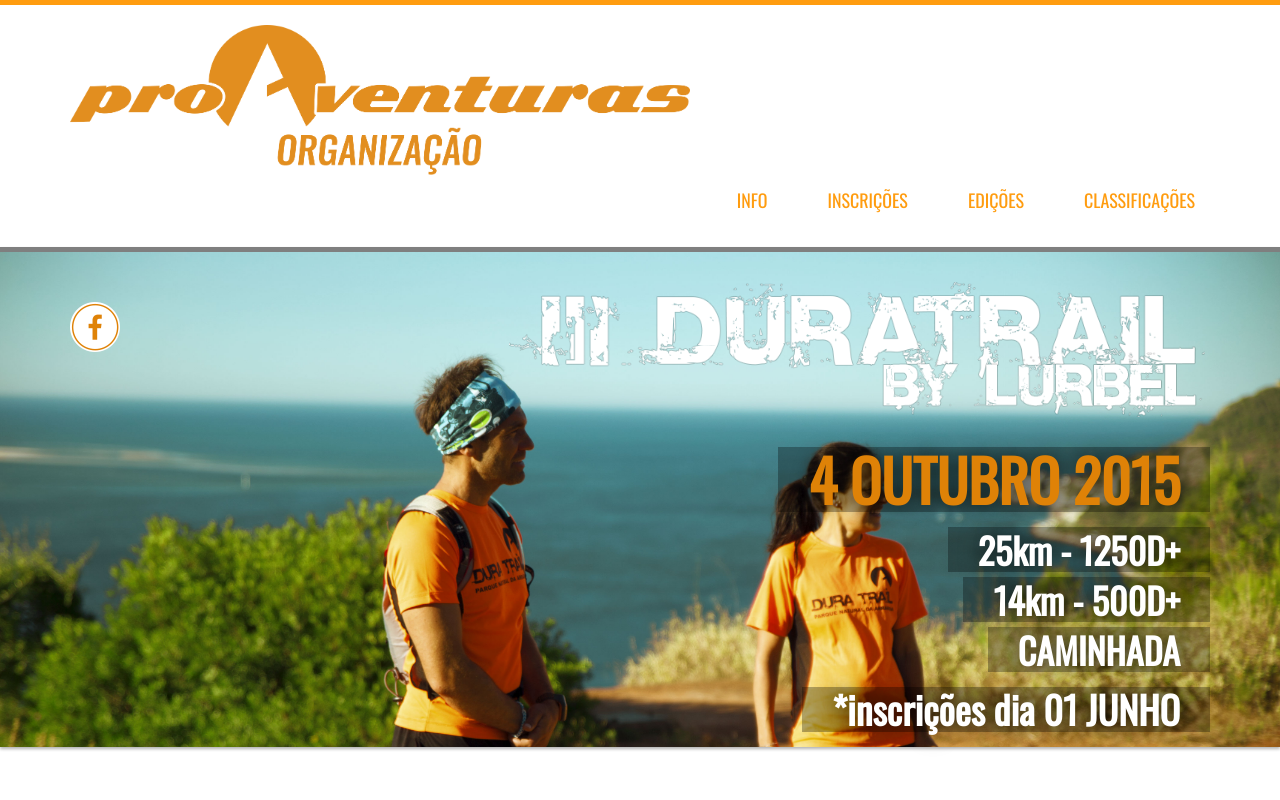
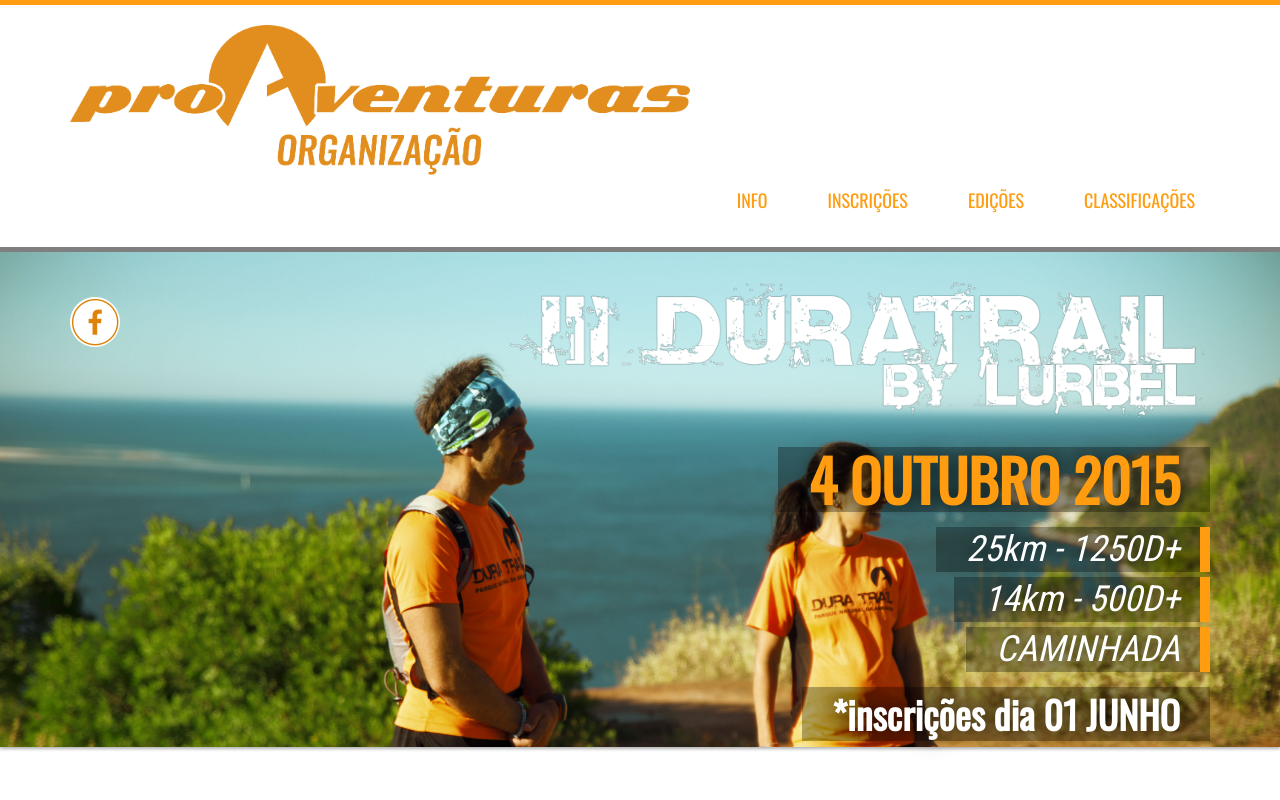
Before and after one commit to jpalhinhas/III_duratrail, a plain HTML site: page index.html in a window 1280 px wide. Shown: the top 800 px of the page. Drawn offline with nearby package versions, Linux system fonts and the light colour scheme; some packages are replaced by stand-ins of ours; a script that the page names is missing.

Commit message:
new mobile and desktop css

```diff
--- a/index.html
+++ b/index.html
@@ -27,7 +27,7 @@
         <!-- CSS -->
         <link rel="stylesheet" type="text/css" href="stylesheets/bootstrap.css?v=1" charset="utf-8">
         <link rel="stylesheet" type="text/css" href="stylesheets/main.css?v=1" charset="utf-8">
-        <link rel="stylesheet" type="text/css" href="http://fonts.googleapis.com/css?family=Oswald">
+        <link rel="stylesheet" type="text/css" href="http://fonts.googleapis.com/css?family=Oswald|Roboto+Condensed">
         <link rel="stylesheet" href="//maxcdn.bootstrapcdn.com/font-awesome/4.3.0/css/font-awesome.min.css">
         <!-- JS -->
         <script type="text/javascript" src="//ajax.googleapis.com/ajax/libs/jquery/1.10.2/jquery.min.js"></script>
@@ -113,13 +113,13 @@
                             <div class="col-md-10 col-sm-10 col-xs-10 pull-right">
                                 <h2 class="dura_logo">III Duratrail by Lurbel</h2>
                                 <div class="clearfix"></div>
-                                <p class="details details_title">4 OUTUBRO 2015</p>
+                                <p class="base details_title">4 OUTUBRO 2015</p>
 					            <div class="clearfix"></div>
-                                <p class="details">25km - 1250D+</p>
-                                <p class="details">14km - 500D+</p>
-                                <p class="details">CAMINHADA</p>
+                                <p class="base details">25km - 1250D+</p>
+                                <p class="base details">14km - 500D+</p>
+                                <p class="base details">CAMINHADA</p>
                                 <div class="clearfix"></div>
-                                <p class="details details_footer">*inscrições dia 01 JUNHO</p>
+                                <p class="base details_footer">*inscrições dia 01 JUNHO</p>
                             </div>
                         </div>
                     </div>
--- a/stylesheets/main.css
+++ b/stylesheets/main.css
@@ -171,7 +171,7 @@
 .tile .facebook {
   width: 50px;
   height: 50px;
-  margin: 50px 20px 0 0;
+  margin: 45px 0 0 0;
   padding: 0px;
   background: url("../images/facebook.png") no-repeat top left;
   overflow: hidden;
@@ -200,10 +200,7 @@
   text-indent: -9999px;
   float:left;
 }
-.tile .details{
-  line-height: 45px;
-  margin:0px -15px 5px 0px;
-  padding: 0 30px;
+.tile .base{
   background: rgba(0,0,0,.3);
   color:#fff;
   font-size:36px;
@@ -221,13 +218,21 @@
   line-height: 65px;
   margin:0 -15px 15px 0;
   padding:0 30px;
-  background: rgba(0,0,0,.3);
-  color:#df8207;
+  color:#FF9C0F;
   font-size:58px;
+}
+.tile .details{
+  line-height: 45px;
+  margin:0px -15px 5px 0px;
+  padding: 0 20px 0 30px;
+  border-right: 10px solid #ff9c0f;
+  font-family: 'Roboto Condensed', sans-serif;
+  font-weight: 400;
+  font-style: italic;
 }
 .tile .details_footer{
   margin:10px -15px 0 0;
-  color:#fff;
+  padding:0 30px;
   font-size:38px;
 }
 /*INFO*/
@@ -515,6 +520,9 @@
     .info .race_info {
 	    height:220px;
     }
+    .info .race_info ul li {
+	    text-align:center;
+    }
 	.info .race_map, .info .race_misc, .info .race_misc_top_left, .info .race_misc_top_right, .info .race_misc_bottom_left, .info .race_misc_bottom_right{
 	    height:80px;
     }
```
